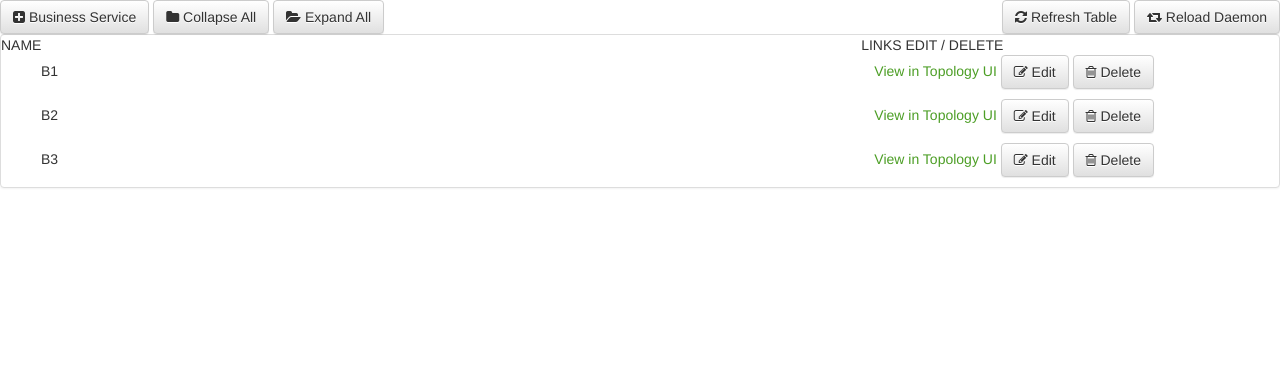
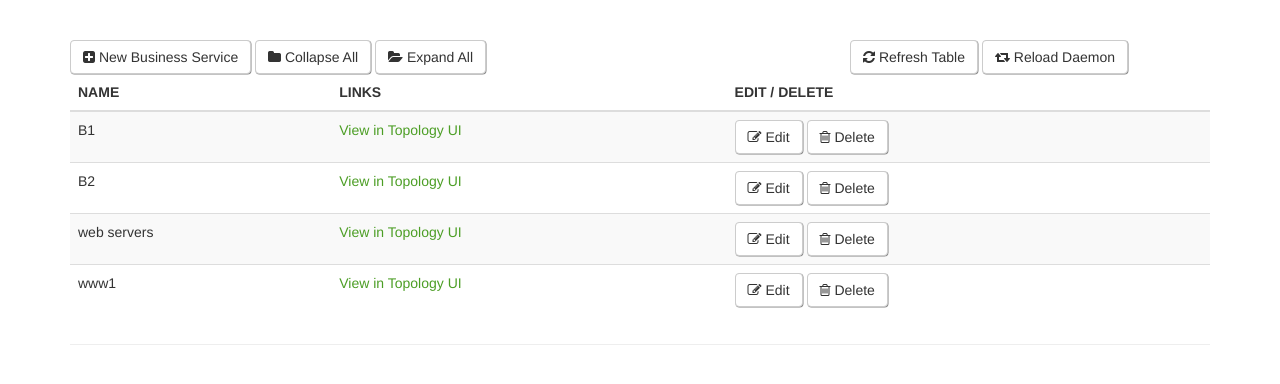
Before and after one commit to marybethclark/bsm-admin-ui, a plain HTML site: page index.html in a window 1280 px wide. Drawn offline with nearby package versions, Linux system fonts and the light colour scheme; files that its build step writes are made by us from their sources.

Commit message:
complete basic table layout, now on to positioning

```diff
--- a/index.html
+++ b/index.html
@@ -1,4 +1,111 @@
 <!DOCTYPE html>
+<html lang="en">
+  <head>
+    <meta charset="utf-8">
+    <meta http-equiv="X-UA-Compatible" content="IE=edge">
+    <meta name="viewport" content="width=device-width, initial-scale=1">
+    <!-- The above 3 meta tags *must* come first in the head; any other head content must come *after* these tags -->
+    <meta name="description" content="">
+    <meta name="author" content="">
+    <link rel="icon" href="../../favicon.ico">
+
+    <title>Grid Template for Bootstrap</title>
+    <link rel="stylesheet" href="assets/css/styles.css">
+    <link rel="stylesheet" href="https://cdnjs.cloudflare.com/ajax/libs/font-awesome/4.6.3/css/font-awesome.min.css">
+
+    <!-- Bootstrap core CSS -->
+    <!-- <link href="../../dist/css/bootstrap.min.css" rel="stylesheet"> -->
+    <link href="assets/css/bootstrap.css" rel="stylesheet">
+
+    <!-- IE10 viewport hack for Surface/desktop Windows 8 bug -->
+    <!-- <link href="../../assets/css/ie10-viewport-bug-workaround.css" rel="stylesheet"> -->
+
+    <!-- Custom styles for this template -->
+    <link href="grid.css" rel="stylesheet">
+
+    <!-- Just for debugging purposes. Don't actually copy these 2 lines! -->
+    <!-- ***********   WHICH 2 LINES? *****************-->
+    <!--[if lt IE 9]><script src="../../assets/js/ie8-responsive-file-warning.js"></script><![endif]-->
+    <!-- <script src="../../assets/js/ie-emulation-modes-warning.js"></script> -->
+
+    <!-- HTML5 shim and Respond.js for IE8 support of HTML5 elements and media queries -->
+    <!--[if lt IE 9]>
+      <script src="https://oss.maxcdn.com/html5shiv/3.7.3/html5shiv.min.js"></script>
+      <script src="https://oss.maxcdn.com/respond/1.4.2/respond.min.js"></script>
+    <![endif]-->
+  </head>
+
+  <body>
+      <div class="container">
+
+        <div class="page-header">
+          <!-- <h1>Bootstrap grid examples</h1>
+          <p class="lead">Basic grid layouts to get you familiar with building within the Bootstrap grid system.</p>
+        </div>
+
+        <h3>Two columns</h3>
+      <p>Get two columns <strong>starting at desktops and scaling to large desktops</strong>.</p> -->
+      <div class="row">
+        <!-- Header buttons go in this row -->
+        <div class="col-md-8">
+          <button type="button" class="btn btn-default"><i class="fa fa-plus-square" aria-hidden="true"></i> New Business Service</button>
+          <button type="button" class="btn btn-default"><i class="fa fa-folder" aria-hidden="true"></i> Collapse All</button>
+          <button type="button" class="btn btn-default"><i class="fa fa-folder-open" aria-hidden="true"></i> Expand All</button>
+        </div>
+
+        <div class="col-md-4">
+          <button type="button" class="btn btn-default"><i class="fa fa-refresh" aria-hidden="true"></i> Refresh Table</button>
+          <button type="button" class="btn btn-default"><i class="fa fa-retweet" aria-hidden="true"></i> Reload Daemon</button>
+        </div>
+      </div>
+
+        <!-- Table goes in this row -->
+        <div class="row">
+            <div class="col-md-12">
+          <table class="table table-striped">
+            <thead>
+              <tr><!-- TABLE HEADER ROW -->
+                <th>NAME</th> <!-- TABLE HEADER CELLS -->
+                <th>LINKS</th>
+                <th>EDIT / DELETE</th>
+              </tr>
+            </thead>
+            <tbody>
+              <tr><!-- TABLE ROW -->
+                <td>B1</td>
+                <td><a href=# target="_blank"><span>View in Topology UI</span></a></td>
+                <td> <button type="button" class="btn btn-default"><i class="fa fa-pencil-square-o" aria-hidden="true"></i> Edit</button></li>
+                <li id="edit-delete"><button type="button" class="btn btn-default"><i class="fa fa-trash-o" aria-hidden="true"></i> Delete</button></td>
+              </tr>
+              <tr><!-- TABLE ROW -->
+                <td>B2</td>
+                <td><a href=# target="_blank"><span>View in Topology UI</span></a></td>
+                <td> <button type="button" class="btn btn-default"><i class="fa fa-pencil-square-o" aria-hidden="true"></i> Edit</button></li>
+                <li id="edit-delete"><button type="button" class="btn btn-default"><i class="fa fa-trash-o" aria-hidden="true"></i> Delete</button></td>
+              </tr>
+              <tr><!-- TABLE ROW -->
+                <td>web servers</td>
+                <td><a href=# target="_blank"><span>View in Topology UI</span></a></td>
+                <td> <button type="button" class="btn btn-default"><i class="fa fa-pencil-square-o" aria-hidden="true"></i> Edit</button></li>
+                <li id="edit-delete"><button type="button" class="btn btn-default"><i class="fa fa-trash-o" aria-hidden="true"></i> Delete</button></td>
+              </tr>
+              <tr><!-- TABLE ROW -->
+                <td>www1</td>
+                <td><a href=# target="_blank"><span>View in Topology UI</span></a></td>
+                <td><button type="button" class="btn btn-default"><i class="fa fa-pencil-square-o" aria-hidden="true"></i> Edit</button></li>
+                <li id="edit-delete"><button type="button" class="btn btn-default"><i class="fa fa-trash-o" aria-hidden="true"></i> Delete</button></td>
+              </tr>
+            </tbody>
+          </table>
+      </div> <!-- Closes div tag above table class=col-md-12-->
+    </div><!-- Closes div tag with class=row for entire table -->
+</div> <!-- /container -->
+
+
+
+<!-- ********************* Old code below *****************************-->
+<!-- ***************************************************************** -->
+<!-- <!DOCTYPE html>
 <html>
   <head>
     <meta charset="utf-8">
@@ -8,21 +115,20 @@
 
     OpenNMS Web Console
   </title>
-    <link rel="stylesheet" href="assets/styles.css">
+    <link rel="stylesheet" href="assets/css/styles.css">
     <link rel="stylesheet" href="https://cdnjs.cloudflare.com/ajax/libs/font-awesome/4.6.3/css/font-awesome.min.css">
-    <!-- Latest compiled and minified CSS -->
+    Latest compiled and minified CSS
 <link rel="stylesheet" href="https://maxcdn.bootstrapcdn.com/bootstrap/3.3.7/css/bootstrap.min.css" integrity="sha384-BVYiiSIFeK1dGmJRAkycuHAHRg32OmUcww7on3RYdg4Va+PmSTsz/K68vbdEjh4u" crossorigin="anonymous">
 
-<!-- Optional theme -->
+Optional theme
 <link rel="stylesheet" href="https://maxcdn.bootstrapcdn.com/bootstrap/3.3.7/css/bootstrap-theme.min.css" integrity="sha384-rHyoN1iRsVXV4nD0JutlnGaslCJuC7uwjduW9SVrLvRYooPp2bWYgmgJQIXwl/Sp" crossorigin="anonymous">
 
-<!-- Latest compiled and minified JavaScript -->
+Latest compiled and minified JavaScript
 <script src="https://maxcdn.bootstrapcdn.com/bootstrap/3.3.7/js/bootstrap.min.js" integrity="sha384-Tc5IQib027qvyjSMfHjOMaLkfuWVxZxUPnCJA7l2mCWNIpG9mGCD8wGNIcPD7Txa" crossorigin="anonymous"></script>
   </head>
   <body>
     <div class="btn-group-left" role="group" aria-label="...">
-      <button type="button" class="btn btn-default"><i class="fa fa-plus-square" aria-hidden="true"></i> Business Service</button>
-        <!-- Why are extra fa-plus-squares showing on page?? -->
+      <button type="button" class="btn btn-default"><i class="fa fa-plus-square" aria-hidden="true"></i> New Business Service</button>
 
       <button type="button" class="btn btn-default"><i class="fa fa-folder" aria-hidden="true"></i> Collapse All</button>
 
@@ -35,18 +141,15 @@
 </div>
 
 <div class="panel panel-default">
-  <!-- Default panel contents -->
-  <!-- <div class="panel-heading">Name</div> -->
   <div id="panel-heading-name">NAME</div>
   <div id="panel-heading-links">LINKS</div>
   <div id="panel-heading-editDelete">EDIT / DELETE</div>
-  <!-- Table -->
+  Table
   <table class="table">
     <ul class="">
       <li id="name">B1</li>
 
       <li id="links"><a href=# target="_blank"><span>View in Topology UI</span></a></li>
-      <!-- Is span necessary in these list items? -->
       <li id="edit-delete"><button type="button" class="btn btn-default"><i class="fa fa-pencil-square-o" aria-hidden="true"></i> Edit</button></li>
       <li id="edit-delete"><button type="button" class="btn btn-default"><i class="fa fa-trash-o" aria-hidden="true"></i> Delete</button></li>
     </ul>
@@ -55,7 +158,6 @@
       <li id="name">B2</li>
 
       <li id="links"><a href=# target="_blank"><span>View in Topology UI</span></a></li>
-      <!-- Is span necessary in these list items? -->
       <li id="edit-delete"><button type="button" class="btn btn-default"><i class="fa fa-pencil-square-o" aria-hidden="true"></i> Edit</button></li>
       <li id="edit-delete"><button type="button" class="btn btn-default"><i class="fa fa-trash-o" aria-hidden="true"></i> Delete</button></li>
     </ul>
@@ -64,13 +166,11 @@
       <li id="name">B3</li>
 
       <li id="links"><a class="view-in-topo" href=# target="_blank"><span>View in Topology UI</span></a></li>
-      <!-- Is span necessary in these list items? -->
       <li id="edit-delete"><button type="button" class="btn btn-default"><i class="fa fa-pencil-square-o" aria-hidden="true"></i> Edit</button></li>
       <li id="edit-delete"><button type="button" class="btn btn-default"><i class="fa fa-trash-o" aria-hidden="true"></i> Delete</button></li>
     </ul>
   </table>
 </div>
 
-
   </body>
-</html>
+</html> -->
```
